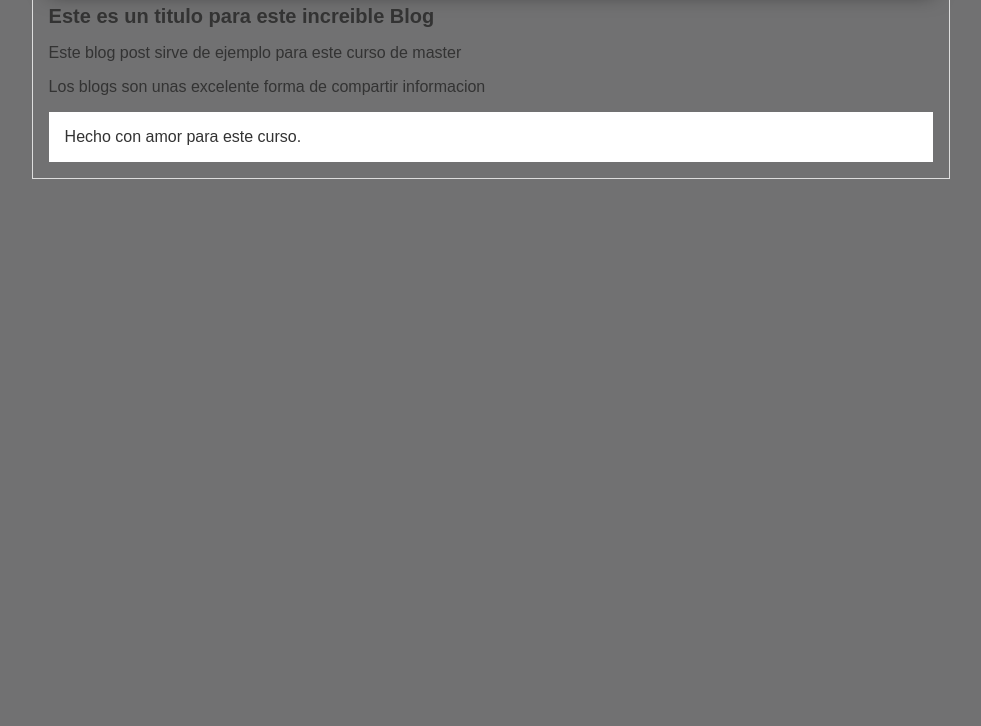
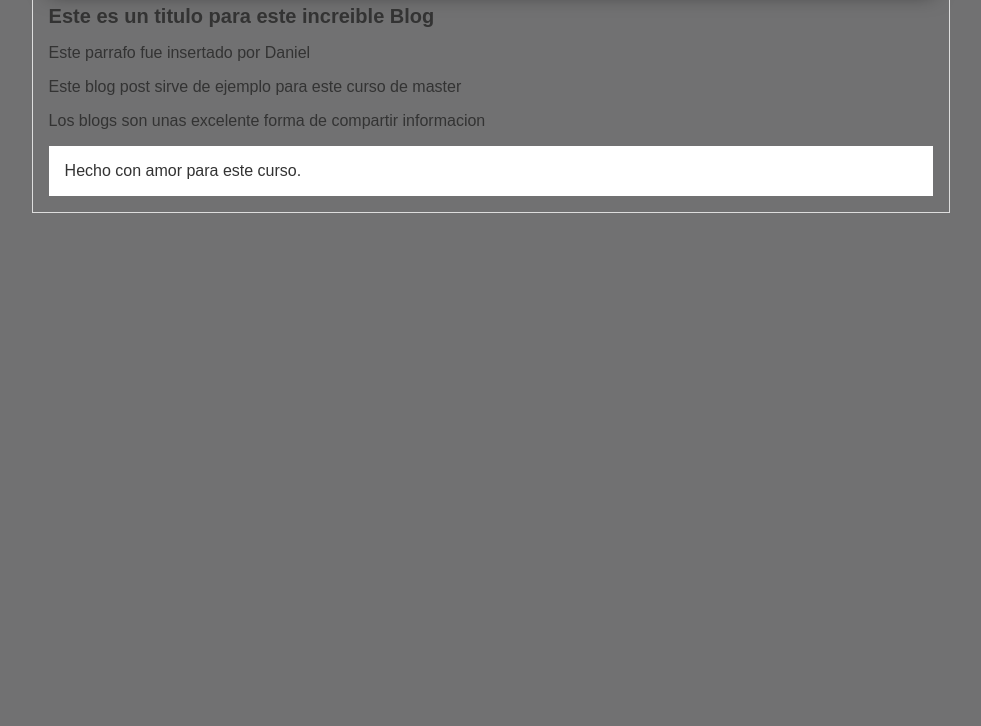
Before and after one commit to DanielVC/blogpost, a plain HTML site: page index.html in a window 1280 px wide. Shown: the part 74-800 px from the top of the page, without its empty margins (149-1130 px from the left). Drawn offline with Linux system fonts and the light colour scheme.

Commit message:
Se añade un parrafo

```diff
--- a/index.html
+++ b/index.html
@@ -13,6 +13,7 @@
             </div>
             <div id="post">
                 <h1>Este es un titulo para este increible Blog</h1>
+                <p>Este parrafo fue insertado por Daniel</p>
                 <p>Este blog post sirve de ejemplo para este curso de master</p>
                 <p>Los blogs son unas excelente forma de compartir informacion</p>
             </div>
```
